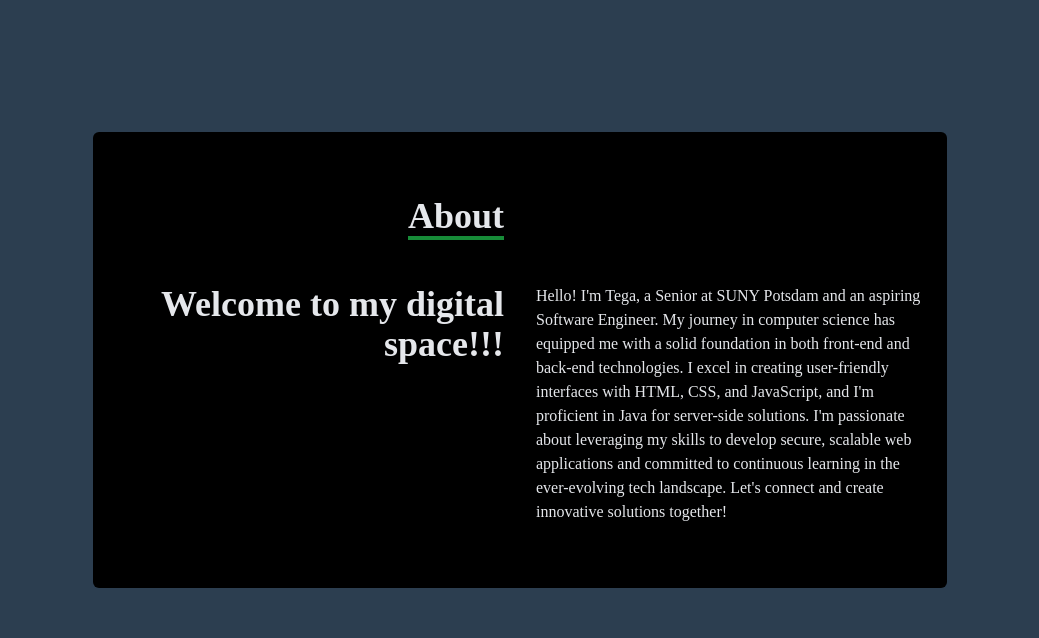
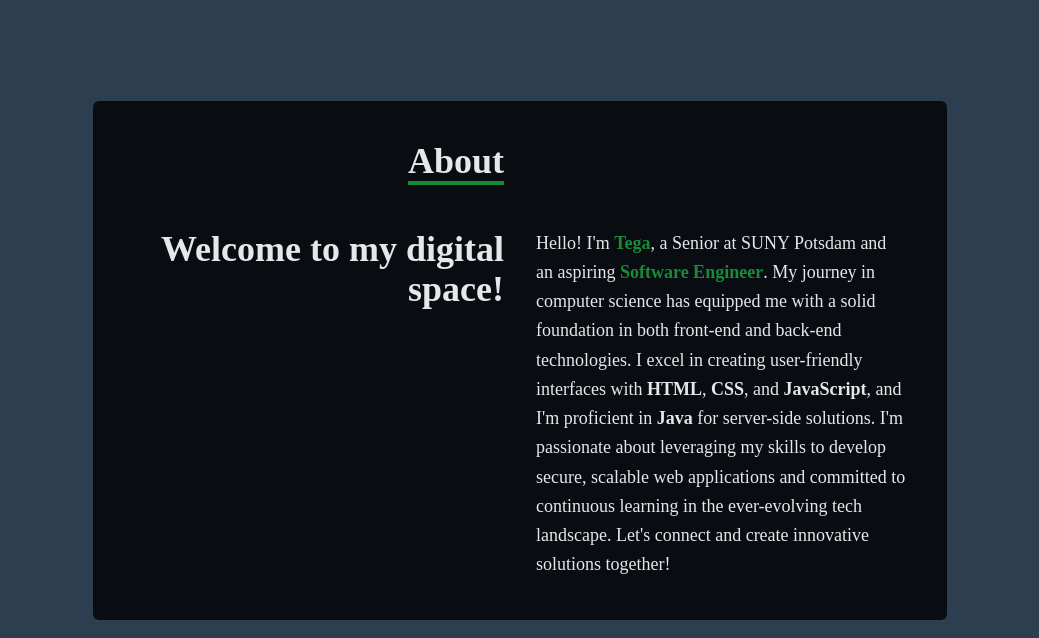
Before and after one commit to tegaomare/react-personal-portfolio, a React (Create React App) app: page / in a window 1280 px wide. Shown: the part 840-1478 px from the top of the page, without its empty margins (120-1159 px from the left). Built offline with nearby package versions, Linux system fonts and the light colour scheme.

Commit message:
updates added

```diff
--- a/src/components/About.jsx
+++ b/src/components/About.jsx
@@ -5,28 +5,24 @@ const About = () => {
     <div
       name="about"
       id="about"
-      className="w-full h-screen bg-[#2C3E50] text-gray-200"
+      className="w-full h-screen bg-[#2C3E50] text-gray-200 flex items-center justify-center"
     >
       <div className="flex flex-col justify-center items-center w-full h-full">
-        <div className=" py-16 rounded-md bg-[#000000] flex flex-col justify-center items-center w-4/6">
+        <div className="py-10 px-6 rounded-md bg-[#000000] bg-opacity-80 flex flex-col justify-center items-center w-11/12 md:w-4/6">
           <div className="max-w-[1000px] w-full grid grid-cols-2 gap-8 mb-4">
             <div className="sm:text-right pb-8 pl-4">
               <p className="text-4xl font-bold inline border-b-4 border-[#178C38]">
                 About
               </p>
             </div>
-            <div></div>
           </div>
           <div className="max-w-[1000px] w-full grid sm:grid-cols-2 gap-8 px-4">
-            <div className="sm:text-right text-4xl font-bold">
-              <p>
-              Welcome to my digital space!!!
-              </p>
+            <div className="sm:text-right text-3xl md:text-4xl font-bold" data-aos="fade-right">
+              <p>Welcome to my digital space!</p>
             </div>
-            <div>
-              <p>
-                {" "}
-                Hello! I'm Tega, a Senior at SUNY Potsdam and an aspiring Software Engineer. My journey in computer science has equipped me with a solid foundation in both front-end and back-end technologies. I excel in creating user-friendly interfaces with HTML, CSS, and JavaScript, and I'm proficient in Java for server-side solutions. I'm passionate about leveraging my skills to develop secure, scalable web applications and committed to continuous learning in the ever-evolving tech landscape. Let's connect and create innovative solutions together!
+            <div data-aos="fade-left">
+              <p className="text-lg leading-relaxed">
+                Hello! I'm <span className="text-[#178C38] font-semibold">Tega</span>, a Senior at SUNY Potsdam and an aspiring <span className="text-[#178C38] font-semibold">Software Engineer</span>. My journey in computer science has equipped me with a solid foundation in both front-end and back-end technologies. I excel in creating user-friendly interfaces with <span className="font-semibold">HTML</span>, <span className="font-semibold">CSS</span>, and <span className="font-semibold">JavaScript</span>, and I'm proficient in <span className="font-semibold">Java</span> for server-side solutions. I'm passionate about leveraging my skills to develop secure, scalable web applications and committed to continuous learning in the ever-evolving tech landscape. Let's connect and create innovative solutions together!
               </p>
             </div>
           </div>
@@ -35,4 +31,5 @@ const About = () => {
     </div>
   );
 };
+
 export default About;
--- a/src/components/Works.jsx
+++ b/src/components/Works.jsx
@@ -3,31 +3,34 @@ import applications from '../data';
 
 const ApplicationItem = ({ imageUrl, title, description, codeLink, GitHubLink }) => (
   <div
-    style={{ backgroundImage: `url(${imageUrl})` }}
-    className='shadow-lg shadow-[#178C38] group container rounded-md flex justify-center items-center mx-auto content-div'
+    className="relative shadow-lg shadow-[#178C38] rounded-md overflow-hidden transform transition duration-500 hover:scale-105"
   >
-    {/* Hover Effects */}
-    <div className='opacity-0 group-hover:opacity-100 flex justify-center items-center flex-col'>
-      <span className='text-lg font-bold text-gray-200 tracking-wider'>
+    <div
+      style={{ backgroundImage: `url(${imageUrl})` }}
+      className="bg-cover bg-center h-60 w-full"
+    ></div>
+    {/* Overlay */}
+    <div className="absolute inset-0 bg-black bg-opacity-75 opacity-0 hover:opacity-100 transition-opacity duration-300 flex flex-col justify-center items-center text-center p-4">
+      <span className="text-lg font-bold text-gray-200 tracking-wider">
         {title}
       </span>
-      <p className='text-center'>{description}</p>
-      <div className='pt-8 text-center'>
+      <p className="text-gray-300 mt-2">{description}</p>
+      <div className="pt-4">
         {codeLink && (
-          <a href={codeLink}>
+          <a href={codeLink} target="_blank" rel="noopener noreferrer">
             <button
               aria-label="Show Webpage"
-              className='text-center rounded-lg px-2 py-1 md:px-4 md:py-3 m-2 bg-[#2C3E50] text-gray-200 font-bold text-lg'
+              className="text-center rounded-lg px-4 py-2 m-2 bg-[#178C38] hover:bg-[#0a6e24] text-gray-200 font-bold text-md"
             >
               Show Webpage
             </button>
           </a>
         )}
         {GitHubLink && (
-          <a href={GitHubLink}>
+          <a href={GitHubLink} target="_blank" rel="noopener noreferrer">
             <button
               aria-label="GitHub"
-              className='text-center rounded-lg px-2 py-1 md:px-4 md:py-3 m-2 bg-[#2C3E50] text-gray-200 font-bold text-lg'
+              className="text-center rounded-lg px-4 py-2 m-2 bg-[#178C38] hover:bg-[#0a6e24] text-gray-200 font-bold text-md"
             >
               GitHub
             </button>
@@ -40,17 +43,16 @@ const ApplicationItem = ({ imageUrl, title, description, codeLink, GitHubLink })
 
 const Works = () => {
   return (
-    <div name='work' className='w-full md:h-screen text-gray-200 bg-[#2C3E50]'>
-      <div className='max-w-[1000px] mx-auto p-4 flex flex-col justify-center w-full h-full'>
-        <div className='pb-8 w-full flex justify-center items-center flex-col'>
-          <p className='text-4xl font-bold inline border-b-4 text-gray-200 border-[#178C38]'>
+    <div name="work" className="w-full md:h-screen text-gray-200 bg-[#2C3E50]">
+      <div className="max-w-[1000px] mx-auto p-4 flex flex-col justify-center w-full h-full">
+        <div className="pb-8 w-full flex justify-center items-center flex-col">
+          <p className="text-4xl font-bold inline border-b-4 text-gray-200 border-[#178C38]">
             Work
           </p>
-          <p className='py-6 text-2xl'>Stay tuned for more innovative solutions on the way.</p>
+          <p className="py-6 text-2xl">Stay tuned for more innovative solutions on the way.</p>
         </div>
-        {/* Container */}
-        <div className='grid sm:grid-cols-2 md:grid-cols-3 gap-4'>
-          {/* Grid Item */}
+        {/* Project Grid */}
+        <div className="grid sm:grid-cols-2 md:grid-cols-3 gap-6">
           {applications.map((app, index) => (
             <ApplicationItem key={index} {...app} />
           ))}
```
